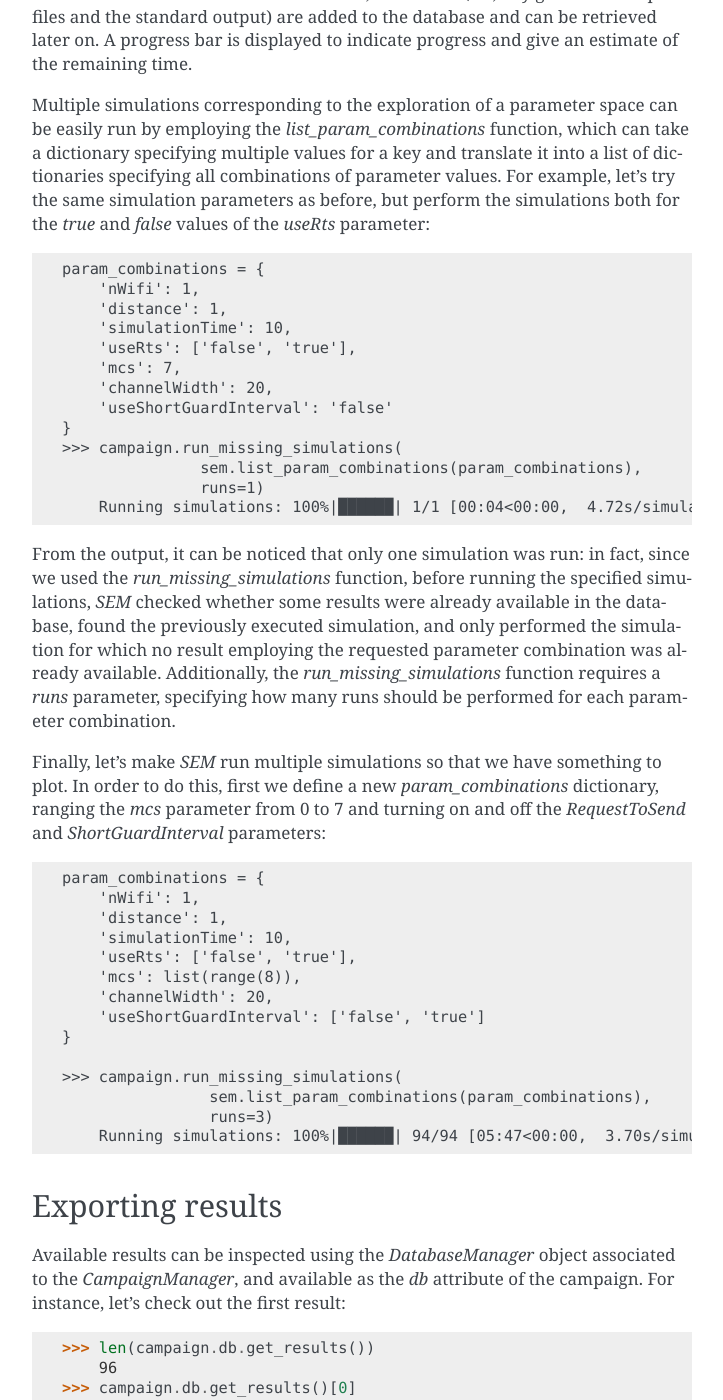
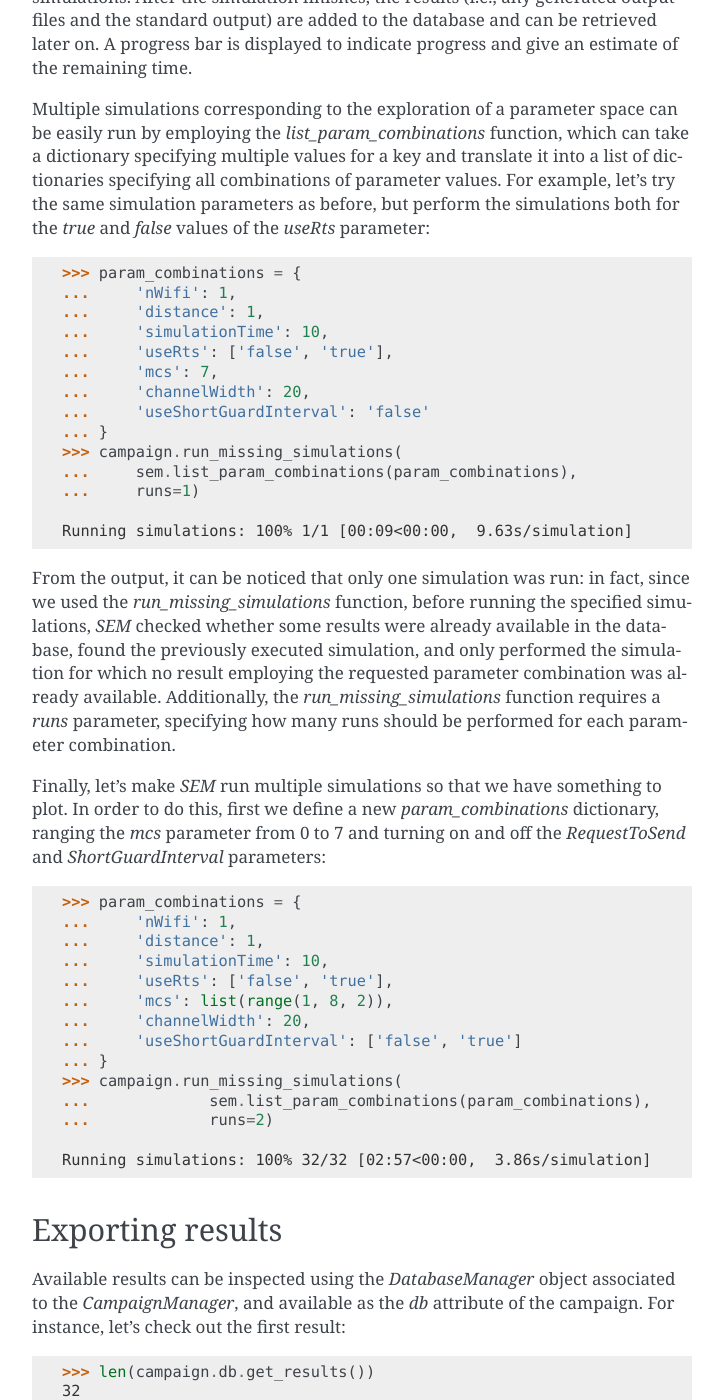
Before and after one commit to signetlabdei/sem, a Sphinx documentation site: the page built from docs/getting-started.rst, in a window 1280 px wide and 1400 px high, scrolled down 1711 px. Shown: the whole window, without its empty margins (388-1111 px from the left). Built offline with Sphinx 7.4.7, drawn with Linux system fonts in a browser that asks for light colours; some of the changed text lies outside the part shown.

```diff
--- a/docs/api.rst
+++ b/docs/api.rst
@@ -18,3 +18,9 @@ DatabaseManager
 
 .. autoclass:: sem.DatabaseManager
    :members:
+
+Utils
+---------------
+
+.. autoclass:: sem.utils
+   :members:
--- a/docs/getting-started.rst
+++ b/docs/getting-started.rst
@@ -43,9 +43,8 @@ the campaign:
 
 ::
 
-   >>> print(campaign)
+   >>> print(campaign) # doctest: +SKIP
    --- Campaign info ---
-   ns-3 path: /tmp/ns-3
    script: wifi-multi-tos
    params: ['nWifi', 'distance', 'simulationTime', 'useRts', 'mcs',
             'channelWidth', 'useShortGuardInterval']
@@ -63,17 +62,18 @@ Simulations can be run by specifying a list of parameter combinations.
 
 ::
 
-  param_combination = {
-      'nWifi': 1,
-      'distance': 1,
-      'simulationTime': 10,
-      'useRts': 'false',
-      'mcs': 7,
-      'channelWidth': 20,
-      'useShortGuardInterval': 'false'
-  }
+  >>> param_combination = {
+  ...    'nWifi': 1,
+  ...    'distance': 1,
+  ...    'simulationTime': 10,
+  ...    'useRts': 'false',
+  ...    'mcs': 7,
+  ...    'channelWidth': 20,
+  ...    'useShortGuardInterval': 'false'
+  ... }
   >>> campaign.run_simulations([param_combination])
-      Running simulations: 100%|██████| 1/1 [00:04<00:00,  4.28s/simulation]
+
+  Running simulations: 100% 1/1 [00:10<00:00, 10.81s/simulation]
 
 The `run_simulations` method automatically queries the database looking for an
 appropriate `RngRun` value that has not yet been used, and runs the requested
@@ -89,19 +89,21 @@ list of dictionaries specifying all combinations of parameter values. For
 example, let's try the same simulation parameters as before, but perform the
 simulations both for the `true` and `false` values of the `useRts` parameter::
 
-  param_combinations = {
-      'nWifi': 1,
-      'distance': 1,
-      'simulationTime': 10,
-      'useRts': ['false', 'true'],
-      'mcs': 7,
-      'channelWidth': 20,
-      'useShortGuardInterval': 'false'
-  }
+  >>> param_combinations = {
+  ...     'nWifi': 1,
+  ...     'distance': 1,
+  ...     'simulationTime': 10,
+  ...     'useRts': ['false', 'true'],
+  ...     'mcs': 7,
+  ...     'channelWidth': 20,
+  ...     'useShortGuardInterval': 'false'
+  ... }
   >>> campaign.run_missing_simulations(
-                 sem.list_param_combinations(param_combinations),
-                 runs=1)
-      Running simulations: 100%|██████| 1/1 [00:04<00:00,  4.72s/simulation]
+  ...     sem.list_param_combinations(param_combinations),
+  ...     runs=1)
+
+  Running simulations: 100% 1/1 [00:09<00:00,  9.63s/simulation]
+
 
 From the output, it can be noticed that only one simulation was run: in fact,
 since we used the `run_missing_simulations` function, before running the
@@ -117,20 +119,21 @@ plot. In order to do this, first we define a new `param_combinations`
 dictionary, ranging the `mcs` parameter from 0 to 7 and turning on and off the
 `RequestToSend` and `ShortGuardInterval` parameters::
 
-  param_combinations = {
-      'nWifi': 1,
-      'distance': 1,
-      'simulationTime': 10,
-      'useRts': ['false', 'true'],
-      'mcs': list(range(8)),
-      'channelWidth': 20,
-      'useShortGuardInterval': ['false', 'true']
-  }
+  >>> param_combinations = {
+  ...     'nWifi': 1,
+  ...     'distance': 1,
+  ...     'simulationTime': 10,
+  ...     'useRts': ['false', 'true'],
+  ...     'mcs': list(range(1, 8, 2)),
+  ...     'channelWidth': 20,
+  ...     'useShortGuardInterval': ['false', 'true']
+  ... }
+  >>> campaign.run_missing_simulations(
+  ...             sem.list_param_combinations(param_combinations),
+  ...             runs=2)
 
-  >>> campaign.run_missing_simulations(
-                  sem.list_param_combinations(param_combinations),
-                  runs=3)
-      Running simulations: 100%|██████| 94/94 [05:47<00:00,  3.70s/simulation]
+  Running simulations: 100% 32/32 [02:57<00:00,  3.86s/simulation]
+
 
 Exporting results
 -----------------
@@ -140,21 +143,21 @@ to the `CampaignManager`, and available as the `db` attribute of the campaign.
 For instance, let's check out the first result::
 
   >>> len(campaign.db.get_results())
-      96
-  >>> campaign.db.get_results()[0]
-      {
-        'nWifi': 1,
-        'distance': 1,
-        'simulationTime': 10,
-        'useRts': 'false',
-        'mcs': 7,
-        'channelWidth': 20,
-        'useShortGuardInterval': 'false',
-        'RngRun': 1,
-        'id': '771e0511-43b9-4e33-aa6a-dc4266be24f1',
-        'elapsed_time': 4.270819187164307,
-        'stdout': 'Aggregated throughput: 49.2696 Mbit/s\n'
-      }
+  32
+  >>> campaign.db.get_results()[0] # doctest: +SKIP
+  {
+    'nWifi': 1,
+    'distance': 1,
+    'simulationTime': 10,
+    'useRts': 'false',
+    'mcs': 7,
+    'channelWidth': 20,
+    'useShortGuardInterval': 'false',
+    'RngRun': 1,
+    'id': '771e0511-43b9-4e33-aa6a-dc4266be24f1',
+    'elapsed_time': 4.270819187164307,
+    'stdout': 'Aggregated throughput: 49.2696 Mbit/s\n'
+  }
 
 Results are returned as dictionaries, with a key-value pair for each available
 script parameter, and the following additional fields:
@@ -174,20 +177,22 @@ throughput measured by the simulation. `SEM` will then use the function to
 automatically clean up the results before putting them in an `xarray`
 structure::
 
-  import re  # Regular expressions to perform the parsing
-
-
-  def get_average_throughput(stdout):
-    m = re.match('.*throughput: [-+]?([0-9]*\.?[0-9]+).*', stdout,
-                re.DOTALL).group(1)
-    return float(m)
-
+  >>> import re  # Regular expressions to perform the parsing
+  >>> def get_average_throughput(result):
+  ...     # This function takes a result and parses its standard output to extract
+  ...     # relevant information
+  ...     available_files = campaign.db.get_result_files(result['meta']['id'])
+  ...     with open(available_files['stdout'], 'r') as stdout:
+  ...         stdout = stdout.read()
+  ...         m = re.match('.*throughput: [-+]?([0-9]*\.?[0-9]+).*', stdout,
+  ...                     re.DOTALL).group(1)
+  ...         return float(m)
 
   >>> results = campaign.get_results_as_xarray(param_combinations,
-                                               get_average_throughput,
-                                               'AvgThroughput', runs=3)
+  ...                                          get_average_throughput,
+  ...                                          'AvgThroughput', runs=2)
 
-      <xarray.DataArray (useRts: 2, mcs: 8, useShortGuardInterval: 2, runs: 3)>
+      <xarray.DataArray (useRts: 2, mcs: 8, useShortGuardInterval: 2, runs: 2)>
       array([[[[10.8351 , 10.8057 , 10.8163 ],
               [11.849  , 11.8549 , 11.7901 ]],
 
@@ -204,22 +209,21 @@ structure::
 Finally, we can easily plot the obtained results by appropriately slicing the
 `DataArray`::
 
-  import matplotlib.pyplot as plt
-  import numpy as np
-  plt.figure()  # Create a new figure
-  # Iterate over all possible parameter values
-  for useShortGuardInterval in ['false', 'true']:
-    for useRts in ['false', 'true']:
-        avg = results.sel(useShortGuardInterval=useShortGuardInterval,
-                          useRts=useRts).reduce(np.mean, 'runs')
-        std = results.sel(useShortGuardInterval=useShortGuardInterval,
-                          useRts=useRts).reduce(np.std, 'runs')
-        plt.errorbar(x=param_combinations['mcs'], y=avg, yerr=6*std,
-                     label='SGI %s, RTS %s' % (useShortGuardInterval, useRts))
-        plt.xlabel('MCS')
-        plt.ylabel('Throughput [Mbit/s]')
-  plt.legend(loc='best')
-  plt.show()
+  >>> import matplotlib.pyplot as plt
+  >>> import numpy as np
+  >>> # Iterate over all possible parameter values
+  >>> for useShortGuardInterval in ['false', 'true']:
+  ...   for useRts in ['false', 'true']:
+  ...       avg = results.sel(useShortGuardInterval=useShortGuardInterval,
+  ...                         useRts=useRts).reduce(np.mean, 'runs')
+  ...       std = results.sel(useShortGuardInterval=useShortGuardInterval,
+  ...                         useRts=useRts).reduce(np.std, 'runs')
+  ...       eb = plt.errorbar(x=param_combinations['mcs'], y=avg, yerr=6*std,
+  ...                    label='SGI %s, RTS %s' % (useShortGuardInterval, useRts))
+  ...       xlb = plt.xlabel('MCS')
+  ...       ylb = plt.ylabel('Throughput [Mbit/s]')
+  >>> legend = plt.legend(loc='best')
+  >>> plt.savefig('docs/throughput.png')
 
 .. figure:: throughput.png
     :width: 100%
```
Also changed, not shown: other parts of docs/getting-started.rst (+7 -7 lines), docs/advanced-usage.rst (deleted, +0 -12 lines), docs/index.rst (+19 -4 lines), docs/throughput.png, 1 other file.
